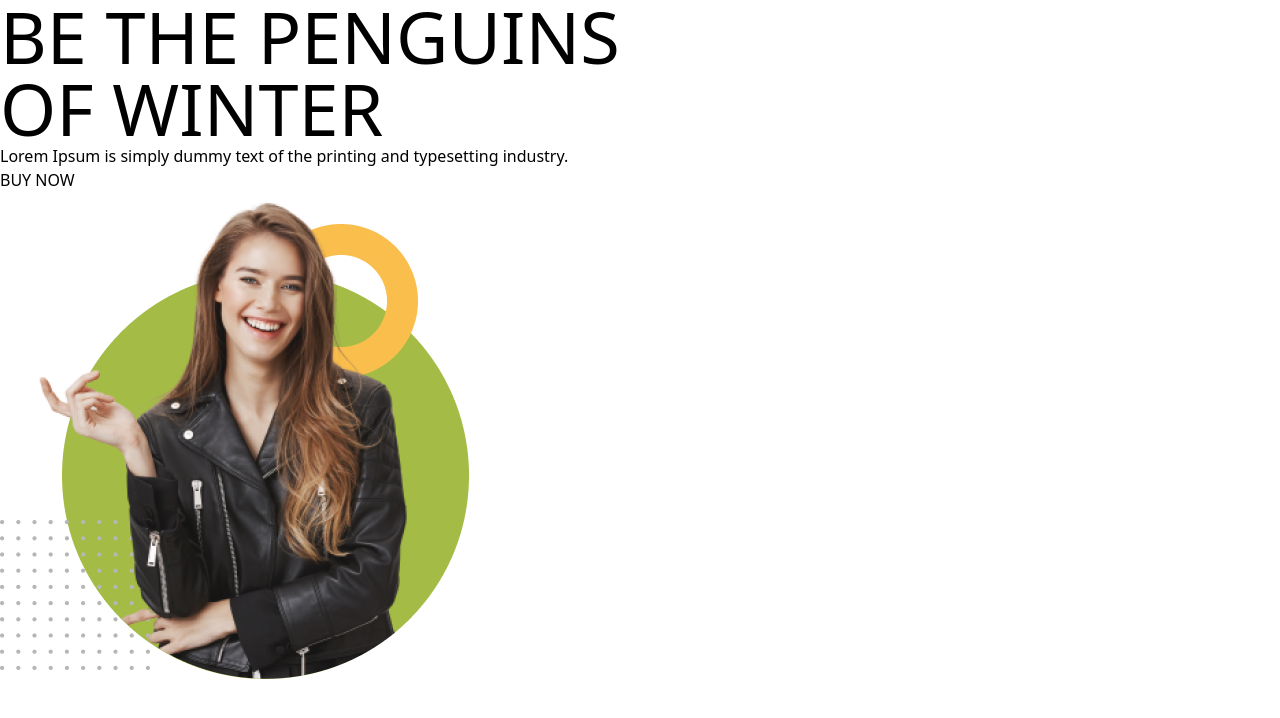
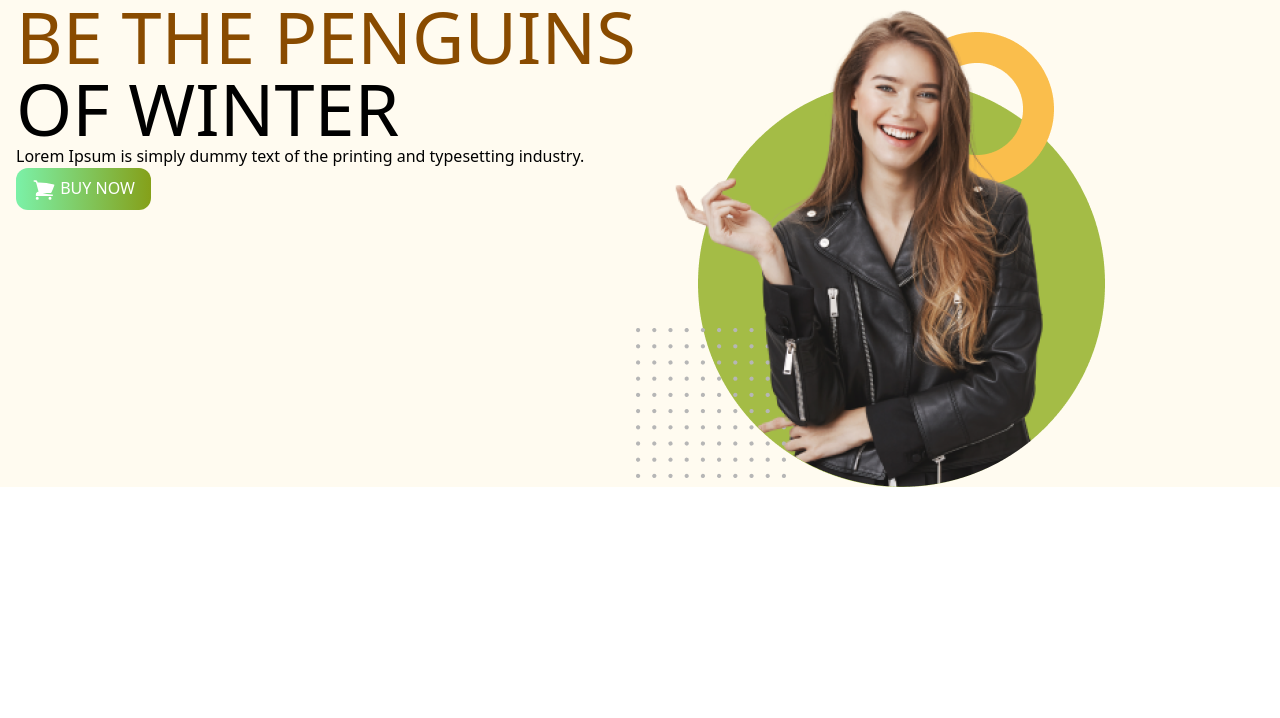
Before and after one commit to riadulislam111/penguin-fashion-resources, a plain HTML site: page index.html in a window 1280 px wide. Drawn offline with nearby package versions, Linux system fonts and the light colour scheme.

Commit message:
added update header all section

```diff
--- a/index.html
+++ b/index.html
@@ -7,18 +7,22 @@
     <script src="https://unpkg.com/@tailwindcss/browser@4"></script>
 </head>
 <body>
-    <header>
+    <header class="bg-[#FFFBF0] pl-4">
+        <!-- navbar start -->
 <nav>
 
 </nav>
 <!-- banner star -->
+<div class="md:flex ">
 <div>
-<div>
-<h1 class="text-7xl uppercase"><span>Be the Penguins</span><br>
+<h1 class="text-7xl uppercase"><span class="text-yellow-800">Be the Penguins</span><br>
     <span>of Winter</span></h1>
 <p>Lorem Ipsum is simply dummy text of the printing
     and typesetting industry.</p>
-<button>BUY NOW</button>
+<button class="bg-green-300 py-2 px-4 rounded-xl font-medium text-white bg-gradient-to-r from[#A4BC46] to-[#85A019]"> <svg xmlns="http://www.w3.org/2000/svg" fill="white" viewBox="0 0 24 24" stroke-width="1.5" stroke="currentColor" class="size-6 text-white inline">
+    <path stroke-linecap="round" stroke-linejoin="round" d="M2.25 3h1.386c.51 0 .955.343 1.087.835l.383 1.437M7.5 14.25a3 3 0 0 0-3 3h15.75m-12.75-3h11.218c1.121-2.3 2.1-4.684 2.924-7.138a60.114 60.114 0 0 0-16.536-1.84M7.5 14.25 5.106 5.272M6 20.25a.75.75 0 1 1-1.5 0 .75.75 0 0 1 1.5 0Zm12.75 0a.75.75 0 1 1-1.5 0 .75.75 0 0 1 1.5 0Z" />
+  </svg>
+  BUY NOW</button>
 </div>
 <div>
 <img src="./images/model.png" alt="">
```
